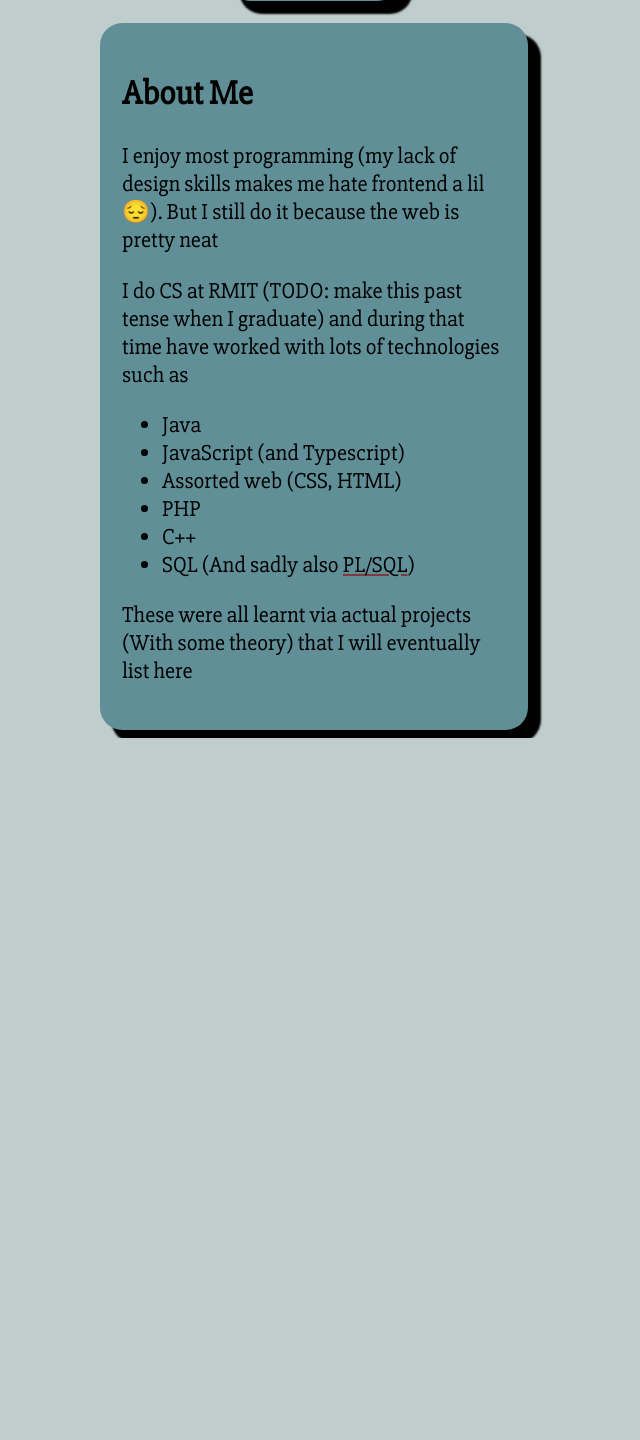
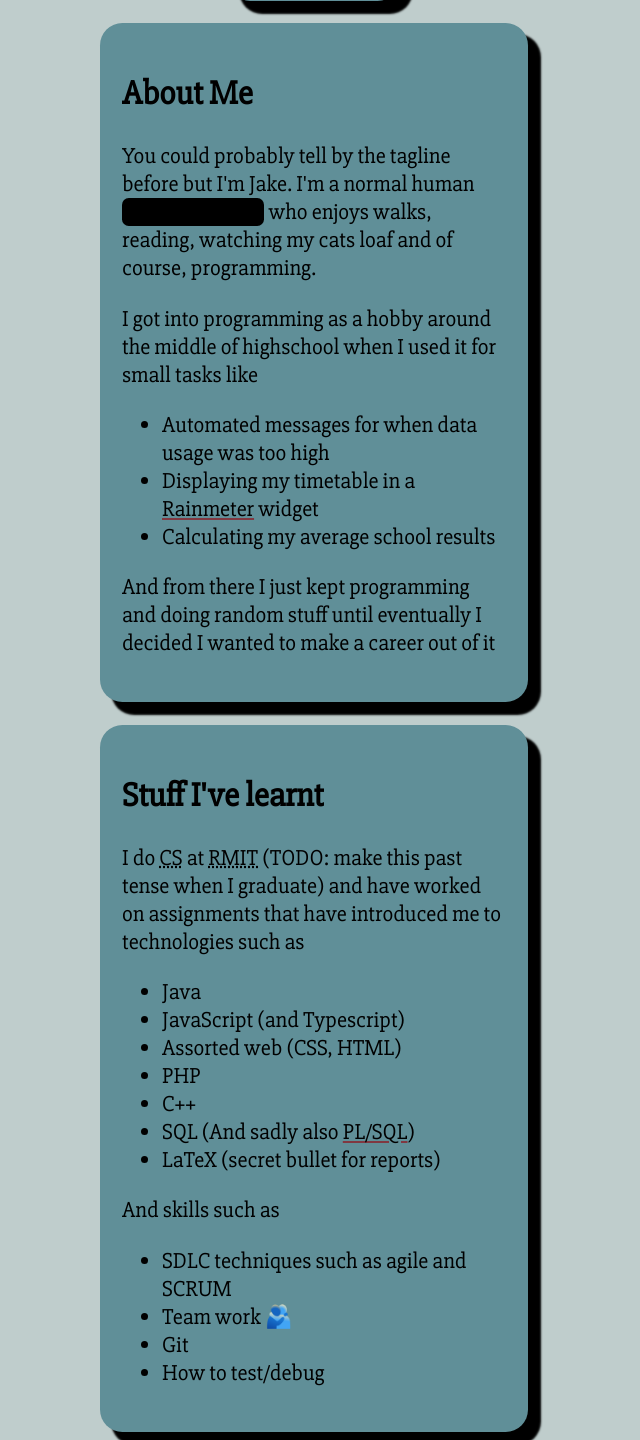
Before and after one commit to ire4ever1190/folio-site, a PHP site: page / in a window 1280 px wide. Shown: the part 548-1988 px from the top of the page, without its empty margins (326-966 px from the left). Before the commit the page ends 1286 px from the top, so only its background shows below. Run offline with PHP 8.4, Linux system fonts and the light colour scheme; data that the repository does not hold is empty.

Commit message:
Sections have gone through a break up 😭
Add a spoiler class so I can write how I write in discord 🕵️

Overused the title attribute because I could

```diff
--- a/css/utils.css
+++ b/css/utils.css
@@ -27,3 +27,20 @@
 .mt1 {
   margin-top: 1em;
 }
+
+/*
+ * Makes the component act like a spoiler on Discord
+ * i.e. Greyed out until hovered over (Will try and make it be clicky instead someday)
+ */
+.spoiler {
+  background-color: var(--spoiler-hidden);
+  color: var(--spoiler-hidden);
+  border-radius: .3em;
+  filter: brightness(0%) /* So things like emojis are hidden */
+}
+
+.spoiler:hover {
+  background-color: var(--spoiler-shown);
+  color: white;
+  filter: brightness(100%)
+}
--- a/css/variables.css
+++ b/css/variables.css
@@ -8,5 +8,8 @@
   --primary: #608F98;
   --secondary: #A4B472;
   --accent: #A4B472;
-  --grabby: #803841
+  --grabby: #803841;
+  /* Spoiler colours from discord */
+  --spoiler-hidden: #1e1f22;
+  --spoiler-shown: #46484c;
 }
--- a/index.php
+++ b/index.php
@@ -17,6 +17,12 @@ const SOCIALS = [
 <head>
     <?php include 'meta.php' ?>
     <title>Teehee</title>
+    <!--
+        Should minimise time before text is shown.
+        Should maybe also use the swap? So that the
+        font is just swapped in
+    -->
+    <link rel="preload" href="css/slabo.ttf" as="font"/>
     <?php if (IS_DEBUG): ?>
         <!-- Load each style sheet when developing -->
         <?php foreach (CSS_FILES as $file): ?>
@@ -26,12 +32,6 @@ const SOCIALS = [
         <!-- Load single minified sheet in production -->
         <!-- Not minified yet, but this saves loading multiple sheets -->
         <link rel="stylesheet" href="css/site.css"/>
-        <!--
-            Should minimise time before text is shown.
-            Should maybe also use the swap? So that the
-            font is just swapped in
-        -->
-        <link rel="preload" href="css/slabo.ttf" as="font"/>
     <?php endif ?>
 </head>
 <body>
@@ -47,10 +47,22 @@ const SOCIALS = [
 </section>
 <section class="card centre mt1" style="width: 30vw">
     <h2>About Me</h2>
-    <p>I enjoy most programming (my lack of design skills makes me hate frontend a lil 😔). But I still do it because the
-        web is pretty neat</p>
-    <p>I do CS at RMIT (TODO: make this past tense when I graduate) and during that time have worked with lots of
-        technologies such as</p>
+    <p>You could probably tell by the tagline before but I'm Jake. I'm a normal human <span class="spoiler">(not a robot 🤖)</span>  who
+       enjoys walks, <span title="Mainly Sci-Fi">reading</span>, watching <span title="TODO: Pay cat tax">my cats</span> loaf
+       and of course, programming.</p>
+     <p>I got into programming as a hobby around the middle of highschool when I used it for small tasks like</p>
+     <ul>
+         <li>Automated messages for when data usage was too high</li>
+         <li>Displaying my timetable in a <a href="https://www.rainmeter.net/">Rainmeter</a> widget</li>
+         <li>Calculating my average school results</li>
+     </ul>
+     <p>And from there I just kept programming and doing random stuff until eventually I decided I
+        wanted to make a career out of it</p>
+</section>
+<section class="card centre mt1" style="width: 30vw">
+    <h2>Stuff I've learnt</h2>
+    <p>I do <abbr title="Computer Science">CS</abbr> at <abbr title="Royal Melbourne Insitute of Technology">RMIT</abbr> (TODO: make this past tense when I graduate) and have worked on assignments that
+       have introduced me to technologies such as</p>
     <ul>
         <li>Java</li>
         <li>JavaScript (and Typescript)</li>
@@ -58,8 +70,15 @@ const SOCIALS = [
         <li>PHP</li>
         <li>C++</li>
         <li>SQL (And sadly also <a href="https://en.wikipedia.org/wiki/PL/SQL">PL/SQL</a>)
+        <li>LaTeX (secret bullet for reports)</li>
     </ul>
-    <p>These were all learnt via actual projects (With some theory) that I will eventually list here</p>
+    <p>And skills such as</p>
+    <ul>
+      <li>SDLC techniques such as agile and SCRUM</li>
+      <li>Team work 🫂</li>
+      <li>Git</li>
+      <li>How to test/debug</li>
+    </ul>
 </section>
 </body>
 <!-- We only want hot reload when developing -->
--- a/meta.php
+++ b/meta.php
@@ -23,4 +23,5 @@ foreach ($PROPERTIES as $name => $content) {
   echo "<meta name='$name' content=\"$content\" />";
 }
 ?>
+<meta charset="UTF-8" />
 <link rel="icon" href="<?= makePHP("/favicon.svg") ?>" type="image/svg+xml" sizes="any">
```
